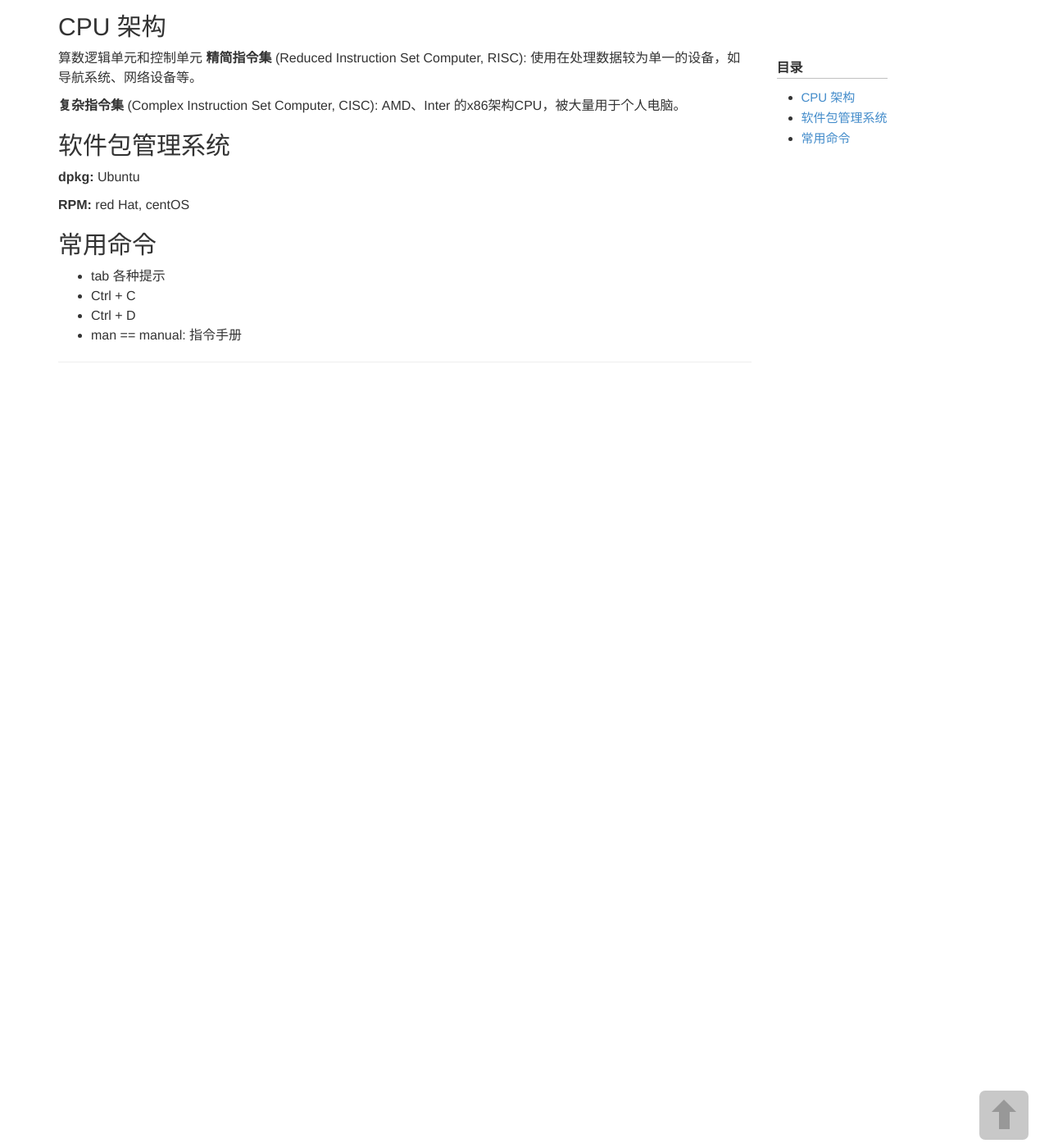
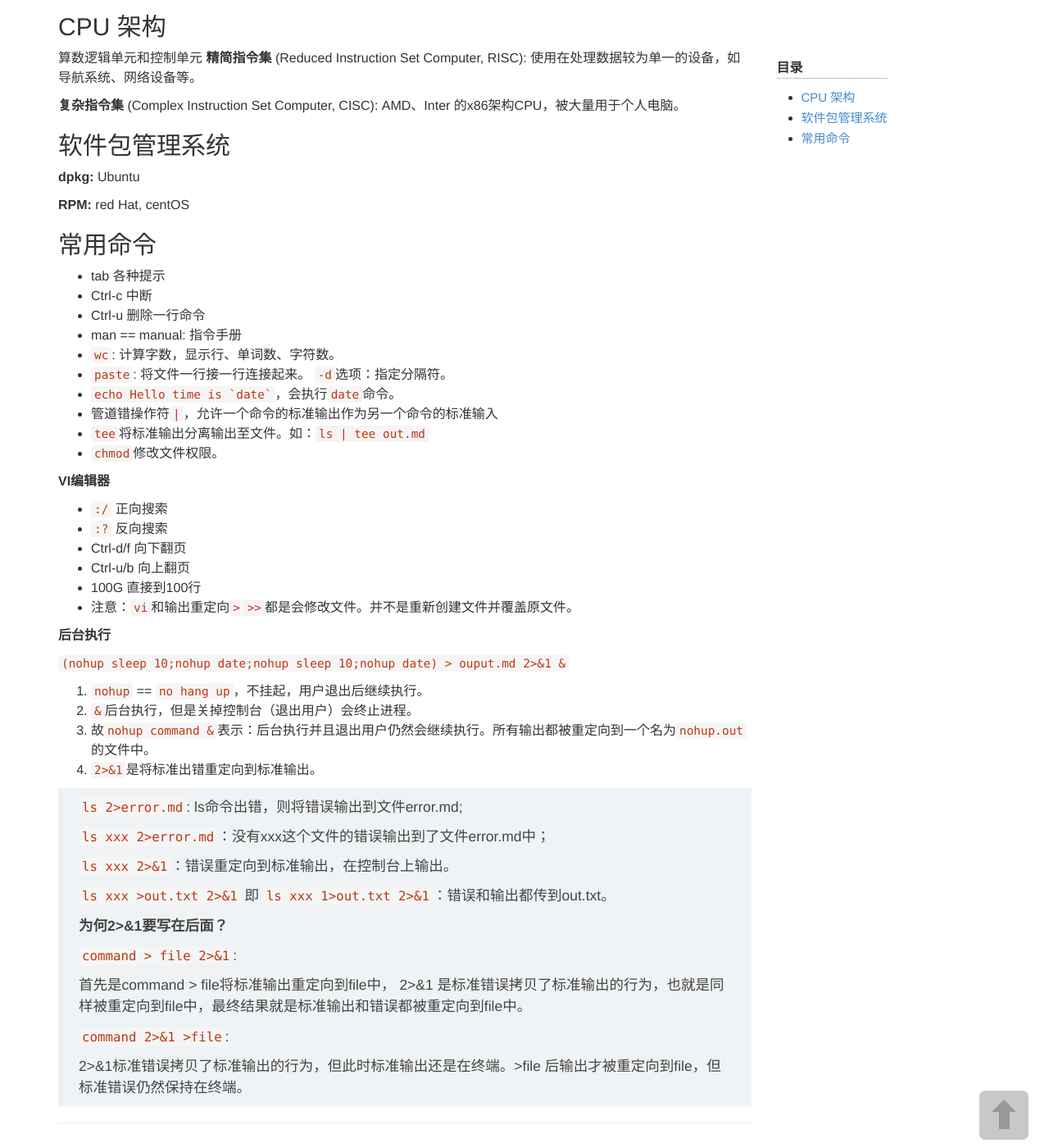
Before and after one commit to wigl/wigl.github.io, a Jekyll site: the page built from _posts/2014-08-03-linux_basic.md, in a window 1280 px wide and 1400 px high, scrolled down 201 px. Shown: the whole window at 82% size. Built offline with Jekyll 4.4.1, drawn with Linux system fonts in a browser that asks for light colours.

Commit message:
Add some note.

```diff
--- a/_posts/2014-08-03-linux_basic.md
+++ b/_posts/2014-08-03-linux_basic.md
@@ -25,6 +25,50 @@ excerpt:
 ## 常用命令
 
 - tab 各种提示
-- Ctrl + C
-- Ctrl + D
+- Ctrl-c 中断
+- Ctrl-u 删除一行命令
 - man == manual: 指令手册
+- `wc`: 计算字数，显示行、单词数、字符数。
+- `paste`: 将文件一行接一行连接起来。 `-d`选项：指定分隔符。
+- ``echo Hello time is `date` ``，会执行`date`命令。
+- 管道错操作符`|`，允许一个命令的标准输出作为另一个命令的标准输入
+- `tee`将标准输出分离输出至文件。如：`ls | tee out.md`
+- `chmod`修改文件权限。
+
+
+**VI编辑器**
+
+- `:/` 正向搜索
+- `:?` 反向搜索
+- Ctrl-d/f 向下翻页
+- Ctrl-u/b 向上翻页
+- 100G 直接到100行
+- 注意：`vi`和输出重定向`> >>`都是会修改文件。并不是重新创建文件并覆盖原文件。
+
+**后台执行**
+
+`(nohup sleep 10;nohup date;nohup sleep 10;nohup date) > ouput.md 2>&1 &`
+
+1. `nohup` == `no hang up`，不挂起，用户退出后继续执行。
+2. `&`后台执行，但是关掉控制台（退出用户）会终止进程。
+3. 故`nohup command &`表示：后台执行并且退出用户仍然会继续执行。所有输出都被重定向到一个名为`nohup.out`的文件中。
+4. `2>&1`是将标准出错重定向到标准输出。
+
+> `ls 2>error.md`: ls命令出错，则将错误输出到文件error.md;
+>
+> `ls xxx 2>error.md`：没有xxx这个文件的错误输出到了文件error.md中；
+>
+> `ls xxx 2>&1`：错误重定向到标准输出，在控制台上输出。
+>
+> `ls xxx >out.txt 2>&1` 即 `ls xxx 1>out.txt 2>&1`：错误和输出都传到out.txt。
+>
+> **为何2>&1要写在后面？**
+>
+> `command > file 2>&1`:
+>
+> 首先是command > file将标准输出重定向到file中， 2>&1 是标准错误拷贝了标准输出的行为，也就是同样被重定向到file中，最终结果就是标准输出和错误都被重定向到file中。
+>
+> `command 2>&1 >file`:
+>
+> 2>&1标准错误拷贝了标准输出的行为，但此时标准输出还是在终端。>file 后输出才被重定向到file，但标准错误仍然保持在终端。
+>
```
Also changed, not shown: _posts/2014-08-24-Objective-C2.md (+18 -0 lines), _posts/2016-04-25-Swift.md (+5 -0 lines), _posts/2016-08-26-UI_Foun_1.md (added, +18 -0 lines), _posts/2017-01-21-safe.md (added, +20 -0 lines).
